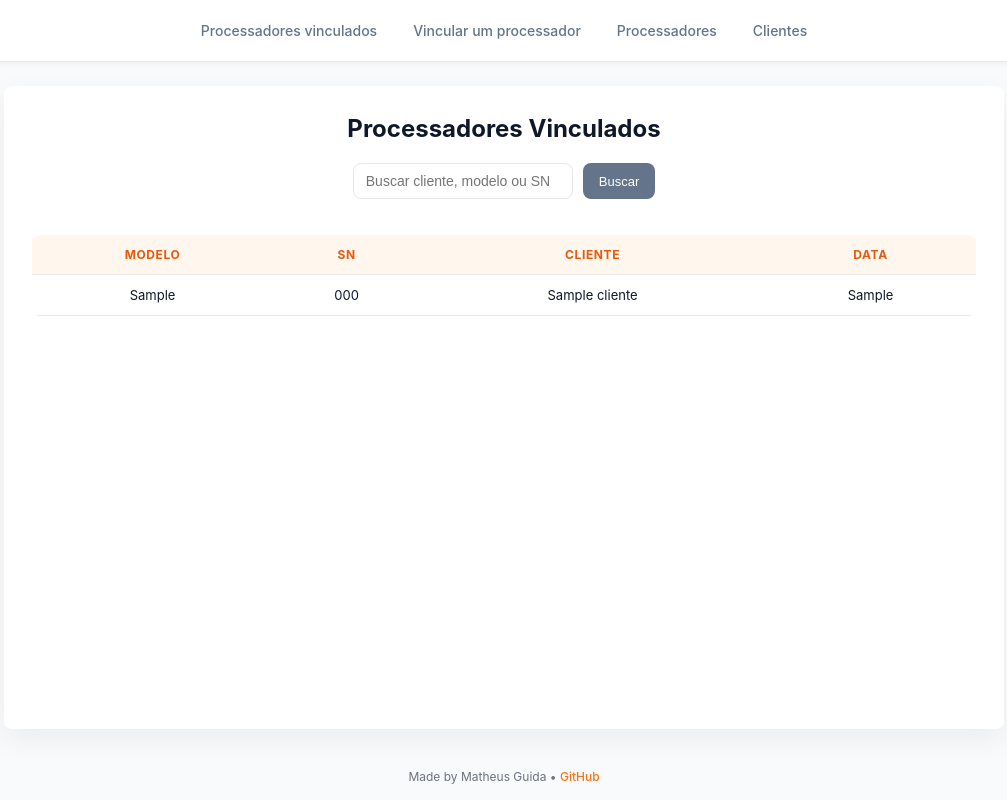
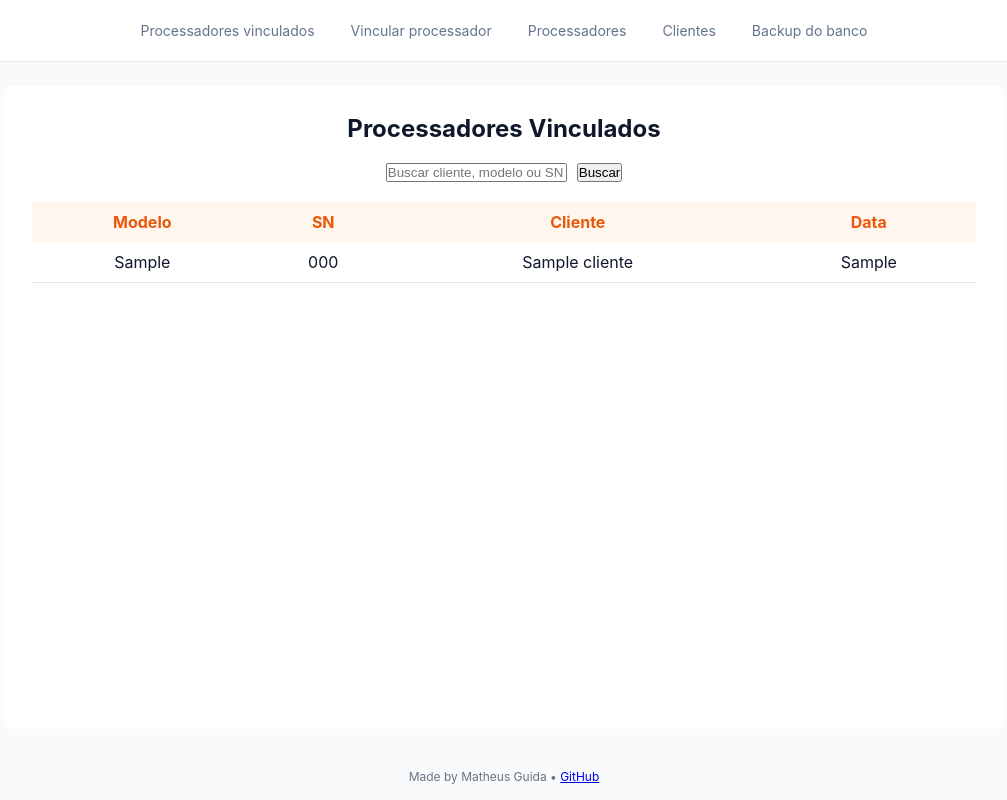
Before and after one commit to Nevek20/Sistema_RMA, a PHP site: page / in a window 1280 px wide. Shown: the whole page, without its empty margins (136-1143 px from the left). Run offline with PHP 8.4, Linux system fonts and the light colour scheme; tables that the repository leaves empty or names only in its code hold one stand-in row (values such as "Sample post").

Commit message:
Add files via upload
Add um botao para fazer o backup pelo propio site / Mudanças no CSS

```diff
--- a/assets/style.css
+++ b/assets/style.css
@@ -1,4 +1,3 @@
-/* ================= RESET ================= */
 * {
     margin: 0;
     padding: 0;
@@ -7,14 +6,9 @@
 
 :root {
     --bg: #f8fafc;
-
-    /* 🔥 COR PRINCIPAL LARANJA */
     --primary: #f97316;
     --primary-dark: #ea580c;
-
     --secondary: #64748b;
-    --success: #16a34a;
-    --danger: #dc2626;
     --text: #0f172a;
     --muted: #6b7280;
     --card: #ffffff;
@@ -23,21 +17,17 @@
 }
 
 body {
-    font-family: "Inter", "Segoe UI", Arial, sans-serif;
+    font-family: Inter, Segoe UI, Arial, sans-serif;
     background: var(--bg);
     color: var(--text);
     min-height: 100vh;
     display: flex;
     flex-direction: column;
-    align-items: center;
 }
 
-/* ================= HEADER / NAV ================= */
 header {
-    width: 100%;
     background: var(--card);
     border-bottom: 1px solid var(--border);
-    box-shadow: 0 2px 6px rgba(0,0,0,.05);
 }
 
 nav {
@@ -45,18 +35,16 @@ nav {
     margin: auto;
     padding: 16px;
     display: flex;
+    gap: 12px;
     justify-content: center;
-    gap: 12px;
     flex-wrap: wrap;
 }
 
 nav a {
     text-decoration: none;
     color: var(--secondary);
-    font-weight: 500;
     padding: 6px 12px;
     border-radius: var(--radius);
-    transition: all .2s ease;
     font-size: 14px;
 }
 
@@ -65,11 +53,9 @@ nav a:hover {
     color: #fff;
 }
 
-/* ================= MAIN ================= */
 main {
     flex: 1;
-    width: 100%;
-    padding: 24px 16px;
+    padding: 24px;
     display: flex;
     justify-content: center;
 }
@@ -80,62 +66,35 @@ main {
     background: var(--card);
     padding: 28px;
     border-radius: var(--radius);
-    box-shadow: 0 10px 30px rgba(0,0,0,.06);
-    display: flex;
-    flex-direction: column;
-    align-items: center;
 }
 
-/* ================= TITLES ================= */
 h2 {
-    font-size: 1.5rem;
+    text-align: center;
     margin-bottom: 20px;
-    text-align: center;
 }
 
-h3 {
-    font-size: 1rem;
-    color: var(--secondary);
+.msg {
+    background: #fff7ed;
+    border: 1px solid #fed7aa;
+    color: var(--primary-dark);
+    padding: 10px;
+    border-radius: var(--radius);
     text-align: center;
+    margin-bottom: 20px;
 }
 
-/* ================= MESSAGE ================= */
-.msg {
-    width: 100%;
-    max-width: 500px;
-    background: #fff7ed;
-    color: var(--primary-dark);
-    border: 1px solid #fed7aa;
-    padding: 10px 14px;
-    border-radius: var(--radius);
-    margin-bottom: 24px;
-    text-align: center;
-    font-weight: 500;
-}
-
-/* ================= FORMS ================= */
 .form-box {
-    width: 100%;
     max-width: 600px;
+    margin: auto;
     display: grid;
-    grid-template-columns: 1fr;
     gap: 14px;
-    margin-bottom: 32px;
 }
 
 .form-box input,
 .form-box select {
-    padding: 10px 12px;
+    padding: 10px;
     border-radius: var(--radius);
     border: 1px solid var(--border);
-    font-size: 14px;
-}
-
-.form-box input:focus,
-.form-box select:focus {
-    outline: none;
-    border-color: var(--primary);
-    box-shadow: 0 0 0 2px rgba(249,115,22,.25);
 }
 
 .form-box button {
@@ -144,78 +103,30 @@ h3 {
     color: #fff;
     border: none;
     border-radius: var(--radius);
-    font-size: 14px;
-    font-weight: 600;
-    cursor: pointer;
-    transition: background .2s, transform .1s;
-}
-
-.form-box button:hover {
-    background: var(--primary-dark);
-}
-
-.form-box button:active {
-    transform: scale(.97);
-}
-
-/* ================= SEARCH ================= */
-.search-box {
-    width: 100%;
-    max-width: 600px;
-    display: flex;
-    gap: 10px;
-    margin-bottom: 20px;
-    justify-content: center;
-    flex-wrap: wrap;
-}
-
-.search-box input {
-    padding: 9px 12px;
-    min-width: 220px;
-    border-radius: var(--radius);
-    border: 1px solid var(--border);
-    font-size: 14px;
-}
-
-.search-box button {
-    padding: 9px 16px;
-    border-radius: var(--radius);
-    border: none;
-    background: var(--secondary);
-    color: #fff;
-    font-weight: 500;
-    font-size: 13px;
     cursor: pointer;
 }
 
-.search-box button:hover {
-    background: #475569;
+.search-box {
+    display: flex;
+    justify-content: center;
+    gap: 10px;
+    margin-bottom: 20px;
 }
 
-/* ================= TABLE ================= */
 table {
     width: 100%;
-    margin-top: 16px;
     border-collapse: collapse;
-    border-radius: var(--radius);
-    overflow: hidden;
 }
 
 th {
     background: #fff7ed;
-    padding: 12px;
-    text-align: center;
-    font-size: 12px;
-    text-transform: uppercase;
-    letter-spacing: .05em;
+    padding: 10px;
     color: var(--primary-dark);
-    border-bottom: 1px solid var(--border);
 }
 
 td {
-    padding: 12px;
+    padding: 10px;
     border-bottom: 1px solid var(--border);
-    font-size: 13px;
     text-align: center;
 }
 
@@ -223,32 +134,9 @@ tr:hover td {
     background: #fff7ed;
 }
 
-/* ================= FOOTER ================= */
 footer {
     text-align: center;
     padding: 16px;
     font-size: 12px;
     color: var(--muted);
 }
-
-footer a {
-    color: var(--primary);
-    text-decoration: none;
-    font-weight: 500;
-}
-
-footer a:hover {
-    text-decoration: underline;
-}
-
-/* ================= RESPONSIVE ================= */
-@media (max-width: 768px) {
-    .container {
-        padding: 20px;
-    }
-
-    table th, table td {
-        padding: 10px;
-        font-size: 12px;
-    }
-}
--- a/index.php
+++ b/index.php
@@ -12,7 +12,37 @@ $pagina = isset($_GET['pagina']) ? $_GET['pagina'] : 'listar';
 
 $msg = "";
 
+/* ================= BACKUP ================= */
+
+$backupDir = "C:/Users/Estoque/Desktop/Backup BD";
+$ultimoBackup = null;
+$diasDesdeUltimo = null;
+
+$arquivos = glob($backupDir . "/*.sql");
+if ($arquivos) {
+    $ultimoArquivo = array_reduce($arquivos, function ($a, $b) {
+        return filemtime($a) > filemtime($b) ? $a : $b;
+    });
+    $ultimoBackup = filemtime($ultimoArquivo);
+    $diasDesdeUltimo = floor((time() - $ultimoBackup) / 86400);
+}
+
+if (isset($_POST['fazer_backup'])) {
+    $data = date("Y-m-d_H-i-s");
+    $arquivo = $backupDir . "/controle_rma_$data.sql";
+
+    $mysqldump = '"C:/xampp/mysql/bin/mysqldump.exe"';
+    $comando = "$mysqldump -u root controle_rma > \"$arquivo\"";
+
+    exec($comando, $output, $retorno);
+
+    $msg = ($retorno === 0)
+        ? "Backup realizado com sucesso!"
+        : "Erro ao realizar backup.";
+}
+
 /* ================= CLIENTE ================= */
+
 if (isset($_POST['add_cliente'])) {
     $nome = $conn->real_escape_string($_POST['nome']);
     $conn->query("INSERT INTO clientes (nome) VALUES ('$nome')");
@@ -20,6 +50,7 @@ if (isset($_POST['add_cliente'])) {
 }
 
 /* ================= PRODUTO ================= */
+
 if (isset($_POST['add_produto'])) {
     $modelo = $conn->real_escape_string($_POST['modelo']);
     $conn->query("INSERT INTO processadores (modelo) VALUES ('$modelo')");
@@ -27,6 +58,7 @@ if (isset($_POST['add_produto'])) {
 }
 
 /* ================= VINCULAR ================= */
+
 if (isset($_POST['vincular'])) {
     $id_proc = (int)$_POST['processador'];
     $id_cli  = (int)$_POST['cliente'];
@@ -53,9 +85,10 @@ if (isset($_POST['vincular'])) {
 <header>
 <nav>
     <a href="?pagina=listar">Processadores vinculados</a>
-    <a href="?pagina=vincular">Vincular um processador</a>
+    <a href="?pagina=vincular">Vincular processador</a>
     <a href="?pagina=produto">Processadores</a>
     <a href="?pagina=cliente">Clientes</a>
+    <a href="?pagina=backup">Backup do banco</a>
 </nav>
 </header>
 
@@ -66,7 +99,6 @@ if (isset($_POST['vincular'])) {
 <div class="msg"><?= $msg ?></div>
 <?php endif; ?>
 
-<!-- ================= CLIENTE ================= -->
 <?php if ($pagina == "cliente"): ?>
 
 <h2>Cadastrar Cliente</h2>
@@ -75,7 +107,6 @@ if (isset($_POST['vincular'])) {
     <button name="add_cliente">Cadastrar</button>
 </form>
 
-<h3 style="margin-bottom:10px; text-align:center; width:100%;">Pesquisar cliente</h3>
 <form method="GET" class="search-box">
     <input type="hidden" name="pagina" value="cliente">
     <input type="text" name="busca" placeholder="Buscar cliente" value="<?= htmlspecialchars($busca) ?>">
@@ -83,30 +114,24 @@ if (isset($_POST['vincular'])) {
 </form>
 
 <table>
-<tr>
-    <th>Clientes Cadastrados</th>
-</tr>
+<tr><th>Clientes</th></tr>
 <?php
 $where = $busca ? "WHERE nome LIKE '%".$conn->real_escape_string($busca)."%'" : "";
-$res = $conn->query("SELECT id, nome FROM clientes $where ORDER BY nome");
+$res = $conn->query("SELECT nome FROM clientes $where ORDER BY nome");
 while ($c = $res->fetch_assoc()):
 ?>
-<tr>
-    <td><?= htmlspecialchars($c['nome']) ?></td>
-</tr>
+<tr><td><?= htmlspecialchars($c['nome']) ?></td></tr>
 <?php endwhile; ?>
 </table>
 
-<!-- ================= PRODUTO ================= -->
 <?php elseif ($pagina == "produto"): ?>
 
 <h2>Cadastrar Processador</h2>
 <form method="POST" class="form-box">
-    <input type="text" name="modelo" placeholder="Modelo do processador" required>
+    <input type="text" name="modelo" placeholder="Modelo" required>
     <button name="add_produto">Cadastrar</button>
 </form>
 
-<h3 style="margin-bottom:10px; text-align:center; width:100%;">Pesquisar processador</h3>
 <form method="GET" class="search-box">
     <input type="hidden" name="pagina" value="produto">
     <input type="text" name="busca" placeholder="Buscar processador" value="<?= htmlspecialchars($busca) ?>">
@@ -114,24 +139,19 @@ while ($c = $res->fetch_assoc()):
 </form>
 
 <table>
-<tr>
-    <th>Modelos Cadastrados</th>
-</tr>
+<tr><th>Modelos</th></tr>
 <?php
 $where = $busca ? "WHERE modelo LIKE '%".$conn->real_escape_string($busca)."%'" : "";
-$res = $conn->query("SELECT id, modelo FROM processadores $where ORDER BY modelo");
+$res = $conn->query("SELECT modelo FROM processadores $where ORDER BY modelo");
 while ($p = $res->fetch_assoc()):
 ?>
-<tr>
-    <td><?= htmlspecialchars($p['modelo']) ?></td>
-</tr>
+<tr><td><?= htmlspecialchars($p['modelo']) ?></td></tr>
 <?php endwhile; ?>
 </table>
 
-<!-- ================= VINCULAR ================= -->
 <?php elseif ($pagina == "vincular"): ?>
 
-<h2>Vincular um Processador ao Cliente</h2>
+<h2>Vincular Processador</h2>
 <form method="POST" class="form-box">
 
 <select name="processador" required>
@@ -159,7 +179,27 @@ while ($c = $res->fetch_assoc()):
 <button name="vincular">Vincular</button>
 </form>
 
-<!-- ================= LISTAR ================= -->
+<?php elseif ($pagina == "backup"): ?>
+
+<h2>Backup do Banco</h2>
+
+<div class="msg">
+<?php if ($diasDesdeUltimo !== null): ?>
+Último backup há <strong><?= $diasDesdeUltimo ?></strong> dia(s).
+<?php else: ?>
+Nenhum backup encontrado.
+<?php endif; ?>
+</div>
+
+<form method="POST" class="form-box"
+      onsubmit="return confirm('Deseja realmente fazer o backup do banco de dados?');">
+<button name="fazer_backup">Fazer Backup Agora</button>
+</form>
+
+<p style="font-size:13px;color:#64748b;text-align:center">
+C:\Users\Estoque\Desktop\Backup BD
+</p>
+
 <?php else: ?>
 
 <h2>Processadores Vinculados</h2>
@@ -172,10 +212,10 @@ while ($c = $res->fetch_assoc()):
 
 <table>
 <tr>
-    <th>Modelo</th>
-    <th>SN</th>
-    <th>Cliente</th>
-    <th>Data</th>
+<th>Modelo</th>
+<th>SN</th>
+<th>Cliente</th>
+<th>Data</th>
 </tr>
 <?php
 $where = "";
```
